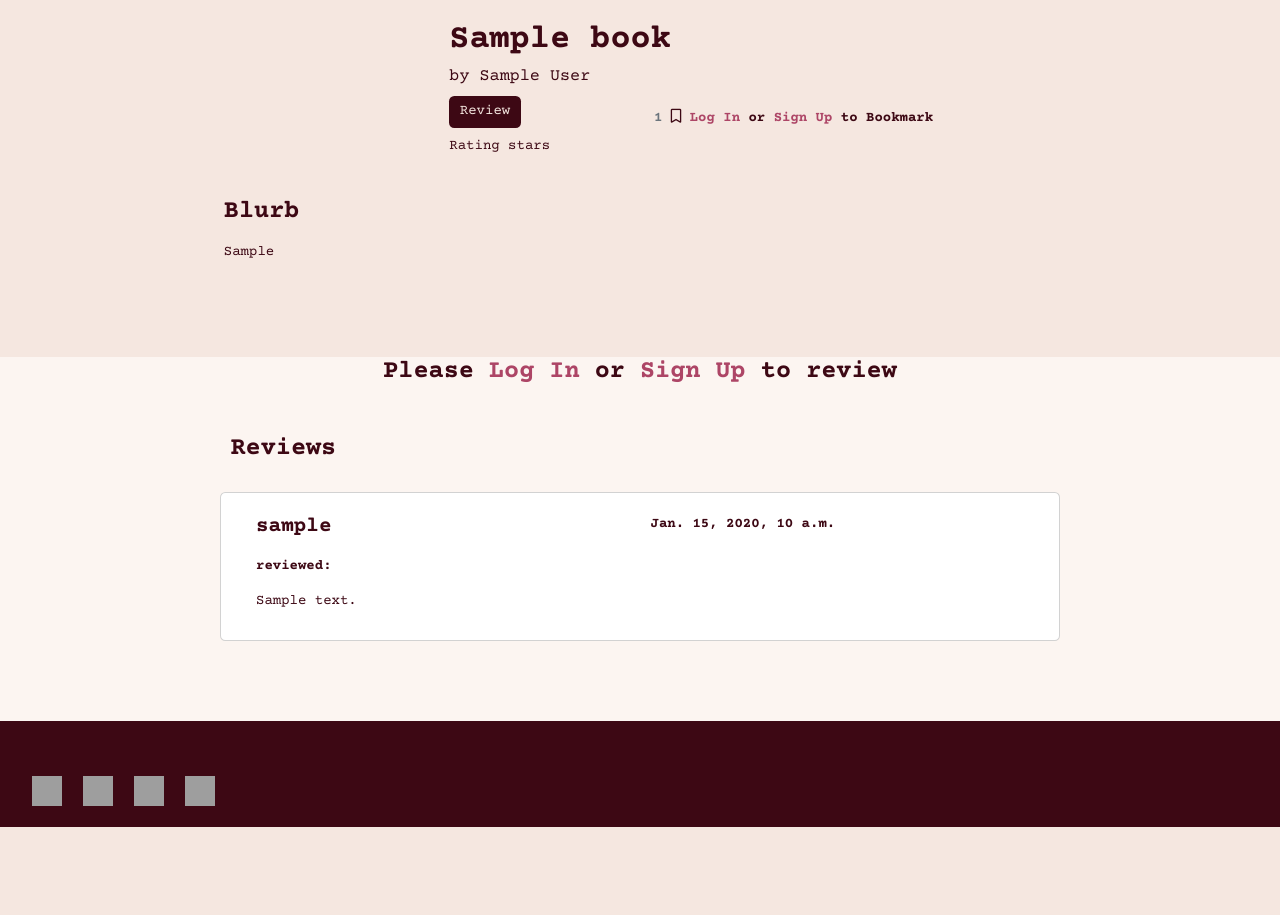
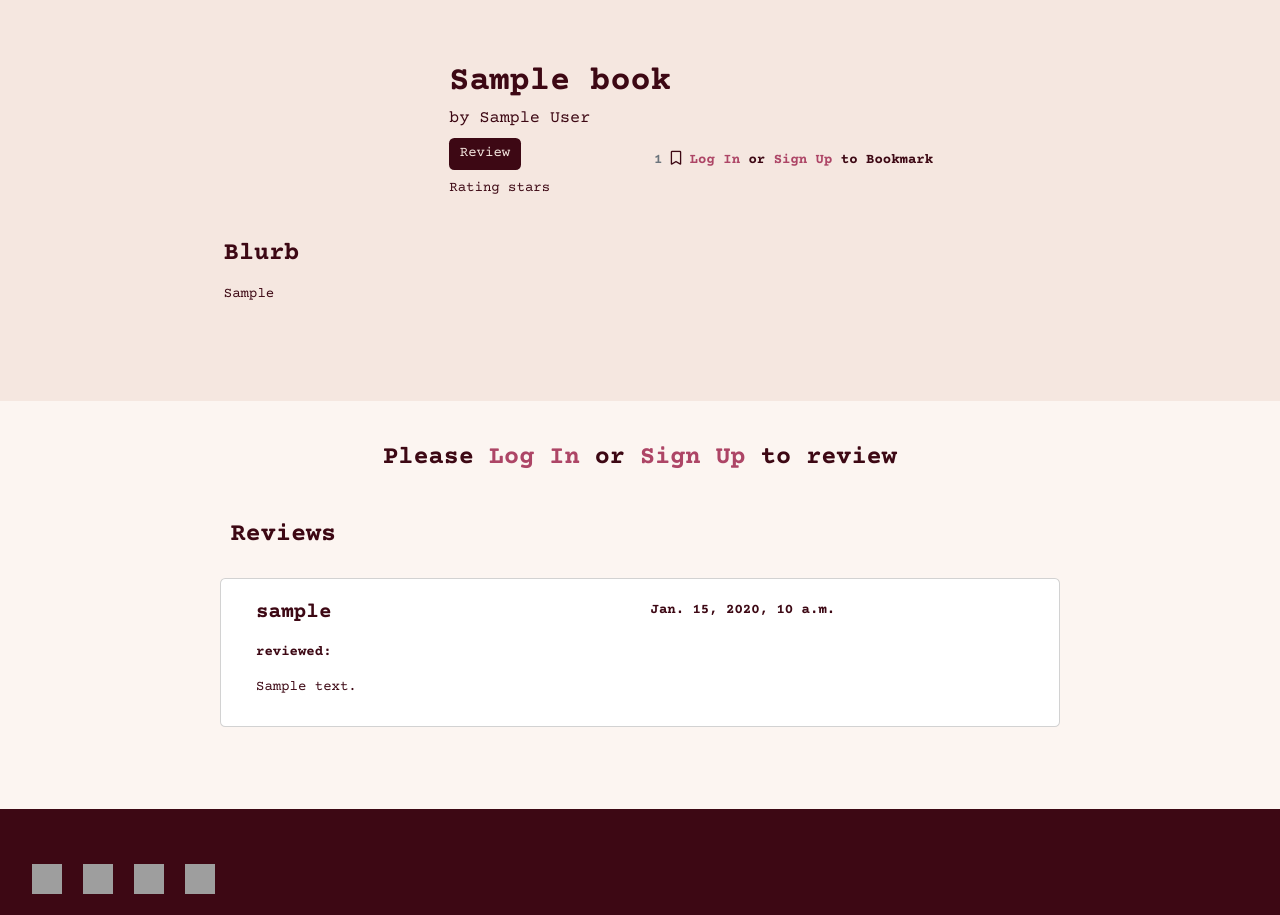
Before and after one commit to rhiannonmcn/the-book-nook, a Django app: a page that uses book/templates/book/book.html in a window 1280 px wide. Shown: the part 49-964 px from the top of the page. Before the commit the page ends 876 px from the top, so only its background shows below. Run offline with Django 4.2, Linux system fonts and the light colour scheme; tables that the repository leaves empty hold one stand-in row (values such as "Sample post"); some libraries are stand-ins or nearby versions; grey boxes are pictures that could not be loaded.

Commit message:
Update context and styles for my_books.html and add approval tag to reviews

```diff
--- a/book/templates/book/add_book.html
+++ b/book/templates/book/add_book.html
@@ -1,6 +1,6 @@
 {% extends "base.html" %} {% load static %} {% block content %}{% load crispy_forms_tags %}
 
-<section id="add-book">
+<section id="add-book" class="pb-5 pt-5">
   <div class="row justify-content-center">
     <div class="col col-md-8">
       <h1 class="page-title mt-5 mb-5">Add a Book</h1>
--- a/book/templates/book/book.html
+++ b/book/templates/book/book.html
@@ -1,7 +1,7 @@
 {% extends "base.html" %} {% load static %} {% block content %}
 {% load crispy_forms_tags %}
 
-<section id="book-detail">
+<section id="book-detail" class="pb-5 pt-5">
   <div class="book-container conatiner-fluid">
     <div class="row justify-content-center">
       <div class="col-4 col-md-2">
@@ -97,7 +97,7 @@
 </section>
 
 <!--Reviews section of Book page-->
-<section id="reviews" class="bg-seashell">
+<section id="reviews" class="bg-seashell pt-5 pb-5">
   <div class="row justify-content-center">
     <div class="col col-md-8">
       {% if reviewed %}
@@ -121,12 +121,12 @@
   </div>
 
   <div class="reviews-container row justify-content-center">
-    <div class="col col-md-8">
+    <div class="col-12 col-md-8">
       <h3 class="h3-styles">Reviews</h3>
     </div>
     <div class="row justify-content-center">
       {% for review in reviews %}
-      <div class="card mt-4 col col-md-8">
+      <div class="card mt-4 col-12 col-md-8">
         <div class="card-body">
           <div class="review-heading row py-2">
             <div class="col-12 col-md-6">
@@ -137,7 +137,7 @@
             </div>
           </div>
           <div class="row">
-            <div class="review-body col">
+            <div class="review-body col-12">
               <p class="p-bold">reviewed:</p>
               <p>{{ review.review_detail | linebreaks}}</p>
             </div>
--- a/book/templates/book/edit_review.html
+++ b/book/templates/book/edit_review.html
@@ -1,6 +1,6 @@
 {% extends "base.html" %} {% load static %} {% block content %} {% load crispy_forms_tags %}
 
-<section id="reviews" class="bg-seashell">
+<section id="reviews" class="bg-seashell pt-5 pb-5">
   <div class="row justify-content-center">
     <div class="col-12 col-md-8 mt-5 mb-3b">
       <h1 class="page-title">Update Review</h1>
@@ -14,7 +14,7 @@
         <strong><p>Posting as: {{ user.username }}</p></strong>
         <form method="post" style="margin-top: 1.3em">
           {% csrf_token %} {{ form | crispy }}
-          <button type="submit" class="btn btn-styles">Review</button>
+          <button type="submit" class="btn btn-styles">Update Review</button>
         </form>
       </div>
     </div>
--- a/book/templates/book/genre.html
+++ b/book/templates/book/genre.html
@@ -1,6 +1,6 @@
 {% extends "base.html" %} {% load static %} {% block content %}
 
-<section id="genre">
+<section id="genre" class="pb-5 pt-5">
   <div class="row justify-content-center">
     <div class="col col-sm-10">
       <h1 class="page-title mt-5 mb-5">{{ genres }}</h1>
@@ -79,7 +79,7 @@
   </div>
 </section>
 
-<section id="more-genres" class="bg-seashell">
+<section id="more-genres" class="bg-seashell pb-5 pt-5">
   <h3 class="text-center page-subtitle">More Genres</h3>
   <!--Owl Carousel-->
   <div class="owl-carousel owl-theme">
--- a/book/templates/book/my_books.html
+++ b/book/templates/book/my_books.html
@@ -76,6 +76,11 @@
             >
           </div>
           <div class="col-12 col-md-6">
+            {% if review.review_approved is False %}
+            <div class="approval-tag">
+              <p class="text-center">Waiting on approval</p>
+            </div>
+            {% endif %}
             <p>{{ review.review_created_on }}</p>
           </div>
         </div>
--- a/book/views.py
+++ b/book/views.py
@@ -260,7 +260,7 @@ class MyBooks(LoginRequiredMixin, CreateView):
         return render(request, 'book/my_books.html', {
             'user_fav': user_fav,
             'user_review': user_review,
-            'username': username
+            'username': username,
         })
 
 
@@ -280,7 +280,7 @@ class EditReview(SuccessMessageMixin, LoginRequiredMixin, UpdateView):
     ]
     template_name = 'book/edit_review.html'
     success_url = reverse_lazy('my_books')
-    success_message = "You have updated your review!"
+    success_message = "You have updated your review and it has been flagged for approval!"
 
 
 
@@ -292,7 +292,6 @@ class EditReview(SuccessMessageMixin, LoginRequiredMixin, UpdateView):
         """
         context = super().get_context_data(**kwargs)
         context['book_title']=self.object.book_listing
-        context['approval']=self.object.review_approved
 
         return context
 
--- a/static/css/styles.css
+++ b/static/css/styles.css
@@ -254,14 +254,6 @@ footer {
   margin: 0 10px;
 }
 
-#book-detail,
-#reviews,
-#genre,
-#more-genres,
-#add-book {
-  padding-bottom: 40px;
-}
-
 .p-bold,
 .review-heading h4,
 .review-heading p {
@@ -324,7 +316,7 @@ footer {
 /* My Books styles */
 
 .user-title {
-  font-size: 2.2rem;
+  font-size: 1.8rem;
 }
 
 .book-link {
@@ -333,6 +325,18 @@ footer {
 
 .book-link:hover {
   color: var(--mediumPurple);
+}
+
+.approval-tag{
+  border-radius: 2px;
+  background-color: var(--irresistable);
+  max-width:225px;
+}
+
+.approval-tag p{
+  color:var(--seashell);
+  font-size: 1rem;
+  font-weight: 400;
 }
 
 /*edit review styles */
```
